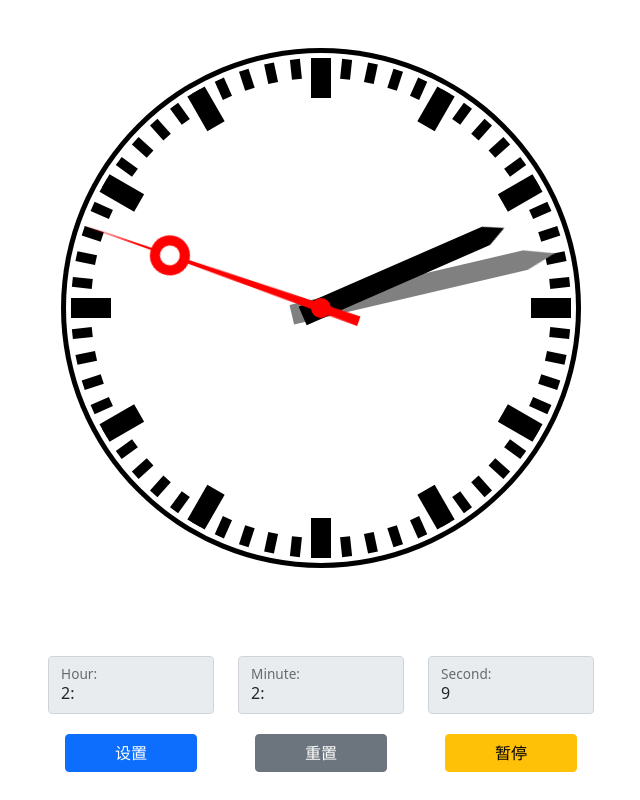
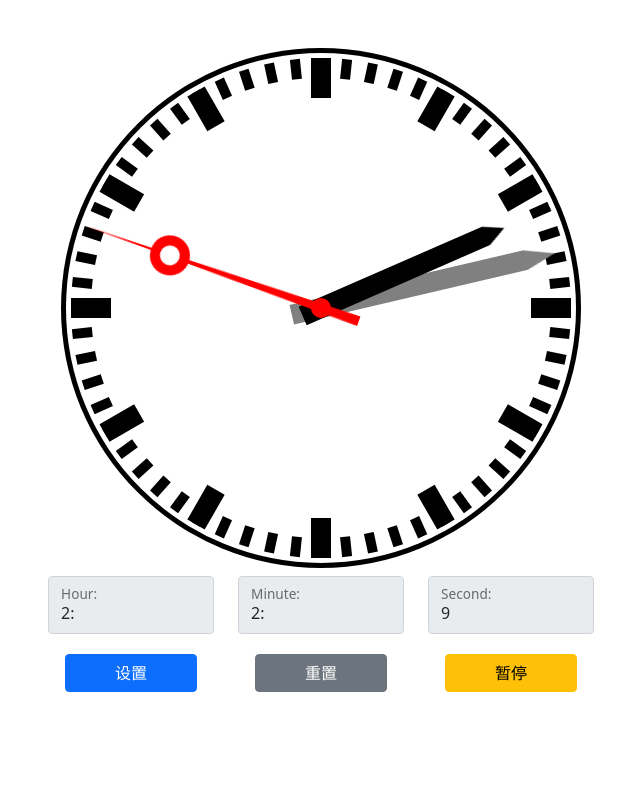
Before and after one commit to yangzf-1023/Interactive-Clock, a plain HTML site: page index.html in a window 1280 px wide. Shown: the whole page, without its empty margins (319-959 px from the left). Drawn offline with nearby package versions, Linux system fonts and the light colour scheme.

Commit message:
change the size of SVG

```diff
--- a/index.html
+++ b/index.html
@@ -16,7 +16,7 @@
     <div class="row justify-content-center mt-5">
         <div class="col-md-8" style="display: flex; justify-content: center">
             <div id="clock">
-                <svg viewbox="0 0 520 600">
+                <svg viewbox="0 0 520 520">
                     <!-- 圆心是(260,260)最底层 -->
                     <circle cx="260" cy="260" r="260" fill="black"></circle>
                     <circle cx="260" cy="260" r="255" fill="white"></circle>
--- a/styles/style.css
+++ b/styles/style.css
@@ -6,7 +6,7 @@ body {
 
 svg {
     width: 520px;
-    height: 600px;
+    height: 520px;
     margin: 0 auto;
 }
 
```
